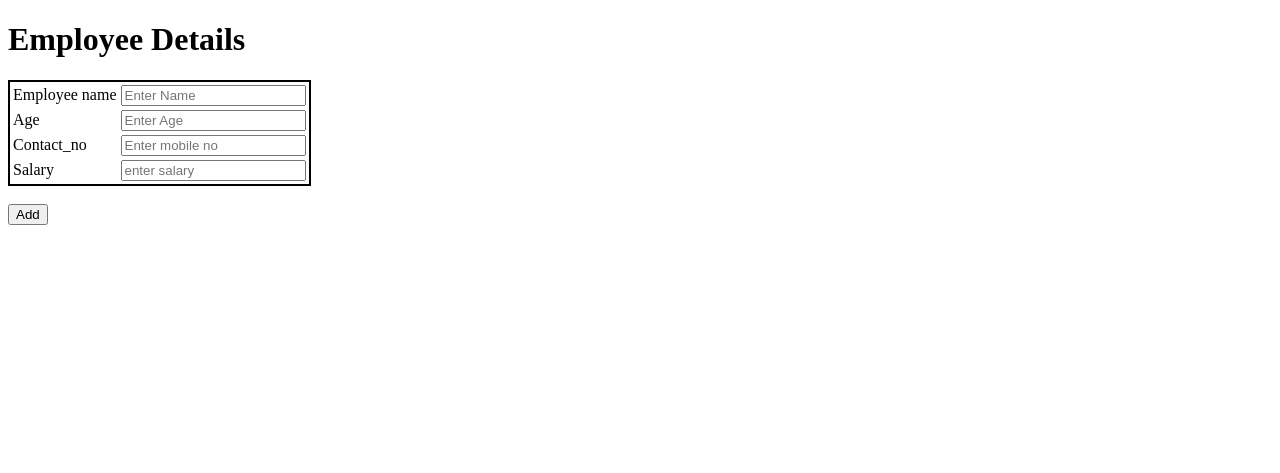
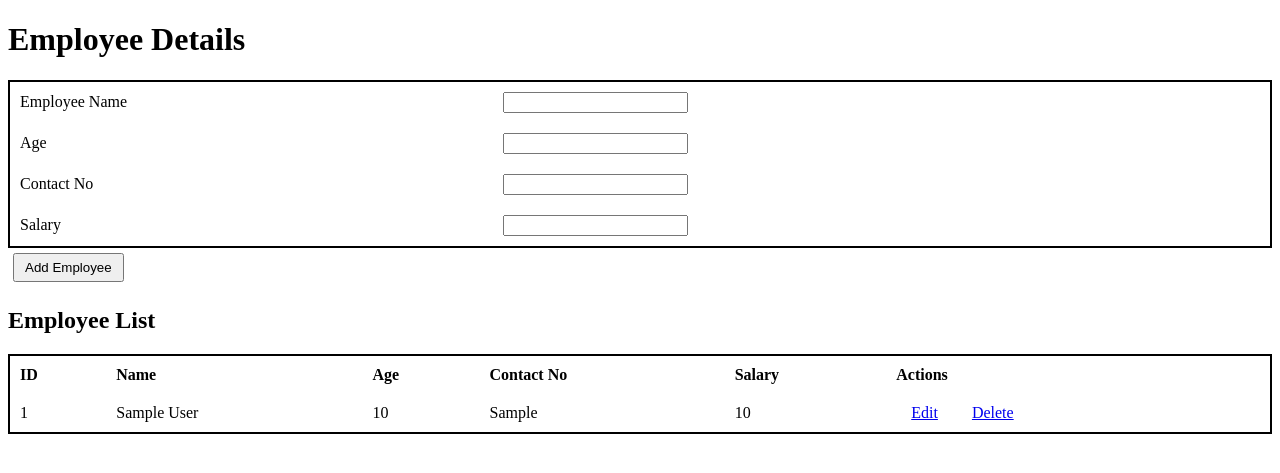
Before and after one commit to pranabkumardutta/todo-app, a Flask app: page / in a window 1280 px wide. Shown: the top 473 px of the page. Run offline with Flask 3, Linux system fonts and the light colour scheme; tables that the repository leaves empty or names only in its code hold one stand-in row (values such as "Sample post"); some libraries are stand-ins or nearby versions.

Commit message:
add edit.html for update

```diff
--- a/templates/base.html
+++ b/templates/base.html
@@ -3,49 +3,67 @@
 <head>
     <meta charset="UTF-8">
     <meta name="viewport" content="width=device-width, initial-scale=1.0">
-    <title>todo app</title>
+    <title>Todo App - Employee Management</title>
     <style>
-        .table{
+        .table {
             border: 2px black solid;
+            width: 100%;
+            border-collapse: collapse;
         }
-
+        .table th, .table td {
+            padding: 10px;
+            text-align: left;
+        }
+        .btn {
+            padding: 5px 10px;
+            margin: 5px;
+            cursor: pointer;
+        }
     </style>
-
 </head>
 <body>
 
     <h1>Employee Details</h1>
 
-    <form action="">
+    <form action="/add" method="POST">
         <div>
             <table class="table">
-        <tr><td>
-            <label for="title">Employee name</label>
-        </td>
-        <td>
-            <input type="text" name="title" placeholder="Enter Name"><br>
-        </td></tr>
-         <tr><td>
-            <label for="age">Age </label>
-        </td>
-        <td>
-            <input type="number" name="age" placeholder="Enter Age"><br>
-        </td></tr>
-        <tr> <td>
-            <label for="mobile_no">Contact_no</label>
-        </td><td>
-            <input type="text" name="mobile_no" placeholder="Enter mobile no" minlength="10" maxlength="10" required><br>
-        </td></tr>
-        <tr><td>
-            <label for="salary">Salary</label>
-        </td><td>
-            <input type="floatformat" name="salary" placeholder="enter salary"><br>
-        </td></tr>
-        </table>
-        <br>
-        <button type="button">Add</button>
+                <tr><td><label for="title">Employee Name</label></td><td><input type="text" name="title" required><br></td></tr>
+                <tr><td><label for="age">Age</label></td><td><input type="number" name="age" required><br></td></tr>
+                <tr><td><label for="mobile_no">Contact No</label></td><td><input type="text" name="mobile_no" minlength="10" maxlength="10" required><br></td></tr>
+                <tr><td><label for="salary">Salary</label></td><td><input type="number" name="salary" required><br></td></tr>
+            </table>
+            <button type="submit" class="btn">Add Employee</button>
         </div>
     </form>
 
+    <h2>Employee List</h2>
+    <table class="table">
+        <thead>
+            <tr>
+                <th>ID</th>
+                <th>Name</th>
+                <th>Age</th>
+                <th>Contact No</th>
+                <th>Salary</th>
+                <th>Actions</th>
+            </tr>
+        </thead>
+        <tbody>
+            {% for employee in employees %}
+            <tr>
+                <td>{{ employee[0] }}</td>
+                <td>{{ employee[1] }}</td>
+                <td>{{ employee[2] }}</td>
+                <td>{{ employee[3] }}</td>
+                <td>{{ employee[4] }}</td>
+                <td>
+                    <a href="/edit/{{ employee[0] }}" class="btn">Edit</a>
+                    <a href="/delete/{{ employee[0] }}" class="btn">Delete</a>
+                </td>
+            </tr>
+            {% endfor %}
+        </tbody>
+    </table>
 </body>
 </html>
```
Also changed, not shown: templates/edit.html (+34 -0 lines).
